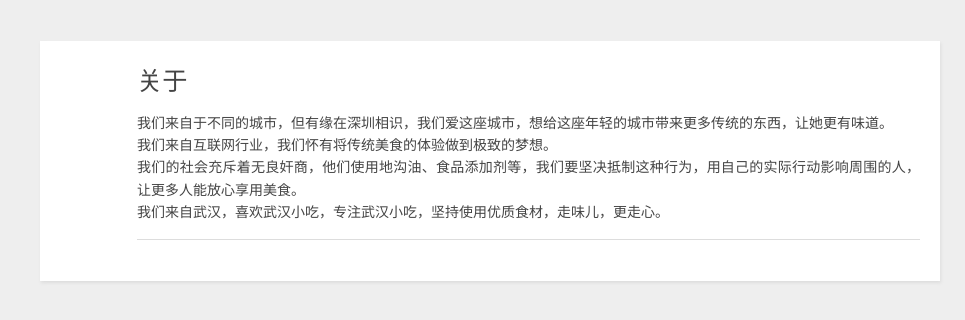
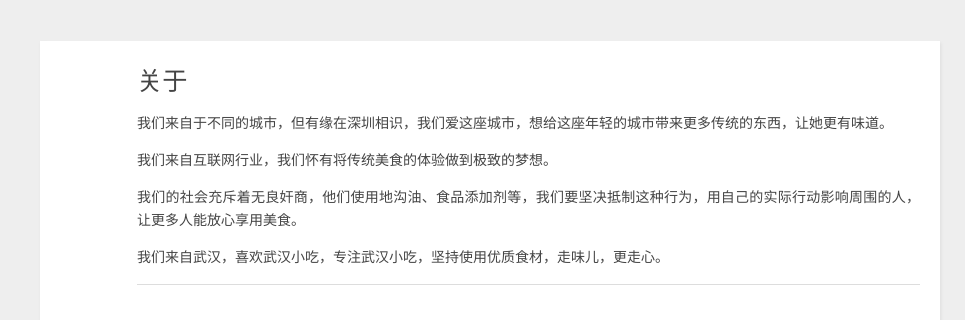
Before and after one commit to goxin/goxin.github.io, a plain HTML site: page about/index.html in a window 1280 px wide. Shown: the part 117-437 px from the top of the page, 0-965 px from the left. Drawn offline with nearby package versions, Linux system fonts and the light colour scheme; a script that the page names is missing.

Commit message:
Site updated: 2014-09-02 18:16:32

```diff
--- a/about/index.html
+++ b/about/index.html
@@ -59,7 +59,10 @@
     </header>
     <div class="entry">
 
-        <p>我们来自于不同的城市，但有缘在深圳相识，我们爱这座城市，想给这座年轻的城市带来更多传统的东西，让她更有味道。<br>我们来自互联网行业，我们怀有将传统美食的体验做到极致的梦想。<br>我们的社会充斥着无良奸商，他们使用地沟油、食品添加剂等，我们要坚决抵制这种行为，用自己的实际行动影响周围的人，让更多人能放心享用美食。<br>我们来自武汉，喜欢武汉小吃，专注武汉小吃，坚持使用优质食材，走味儿，更走心。</p>
+        <p>我们来自于不同的城市，但有缘在深圳相识，我们爱这座城市，想给这座年轻的城市带来更多传统的东西，让她更有味道。</p>
+<p>我们来自互联网行业，我们怀有将传统美食的体验做到极致的梦想。</p>
+<p>我们的社会充斥着无良奸商，他们使用地沟油、食品添加剂等，我们要坚决抵制这种行为，用自己的实际行动影响周围的人，让更多人能放心享用美食。</p>
+<p>我们来自武汉，喜欢武汉小吃，专注武汉小吃，坚持使用优质食材，走味儿，更走心。</p>
 
 
     </div>
```
